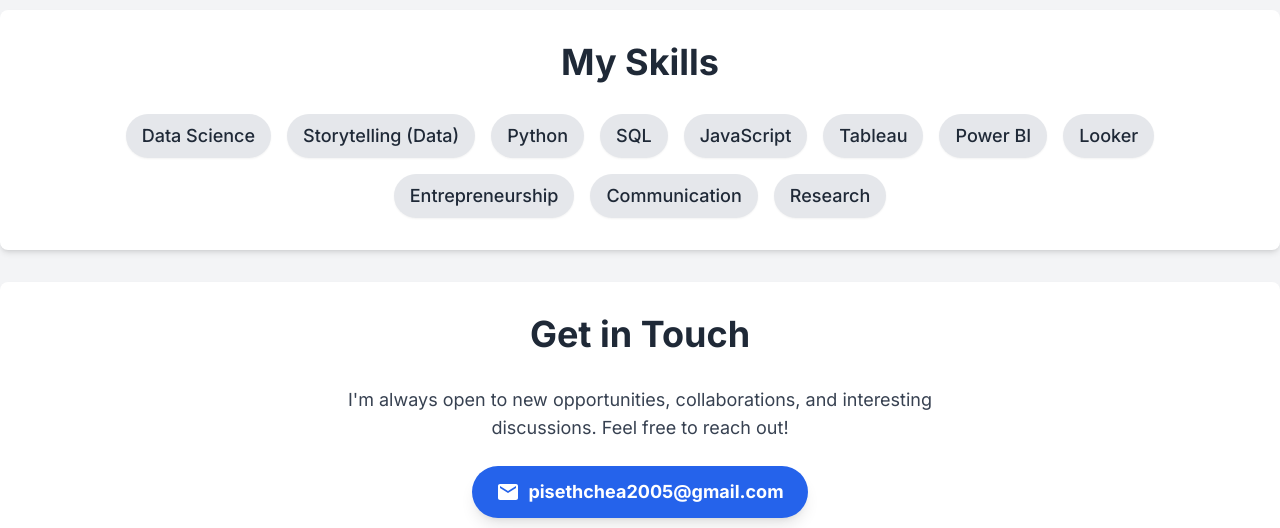
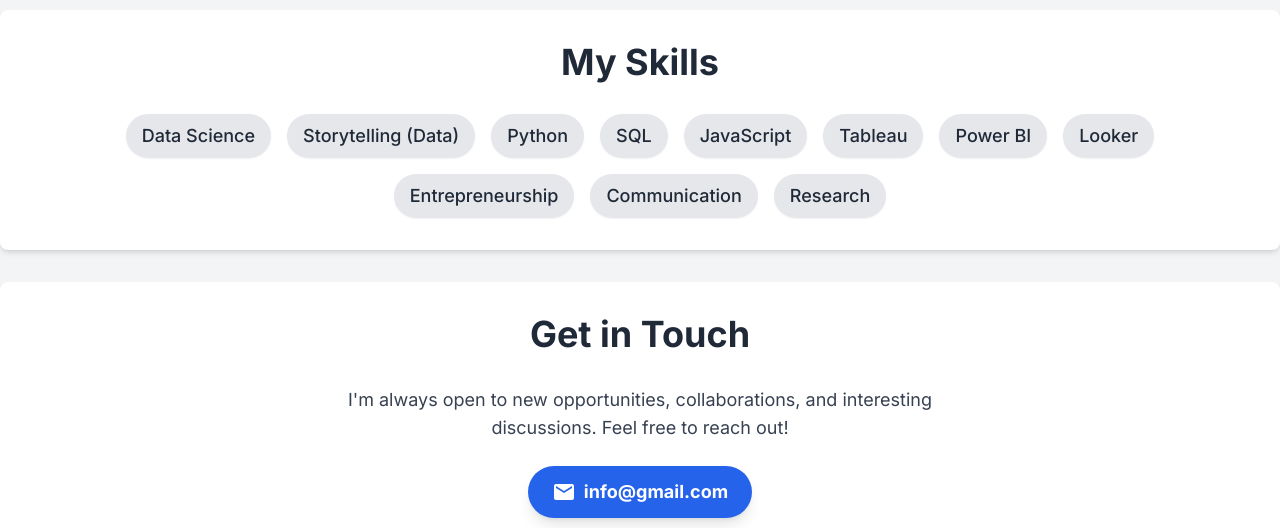
Before and after one commit to PISETH-CHEA/PisethChea.github.io, a plain HTML site: page index.html in a window 1280 px wide. Shown: the part 999-1527 px from the top of the page. Drawn offline with nearby package versions, Linux system fonts and the light colour scheme.

Commit message:
Change Emial Display

```diff
--- a/index.html
+++ b/index.html
@@ -352,7 +352,7 @@
                 d="M20 4H4c-1.1 0-1.99.9-1.99 2L2 18c0 1.1.9 2 2 2h16c1.1 0 2-.9 2-2V6c0-1.1-.9-2-2-2zm0 4l-8 5-8-5V6l8 5 8-5v2z"
               />
             </svg>
-            pisethchea2005@gmail.com
+            info@gmail.com
           </a>
           <a
             href="https://www.linkedin.com/in/piseth-chea-5126562a8?lipi=urn%3Ali%3Apage%3Ad_flagship3_profile_view_base_contact_details%3BGyOF6n7hSjegPko4Ge2JDg%3D%3D"
```
